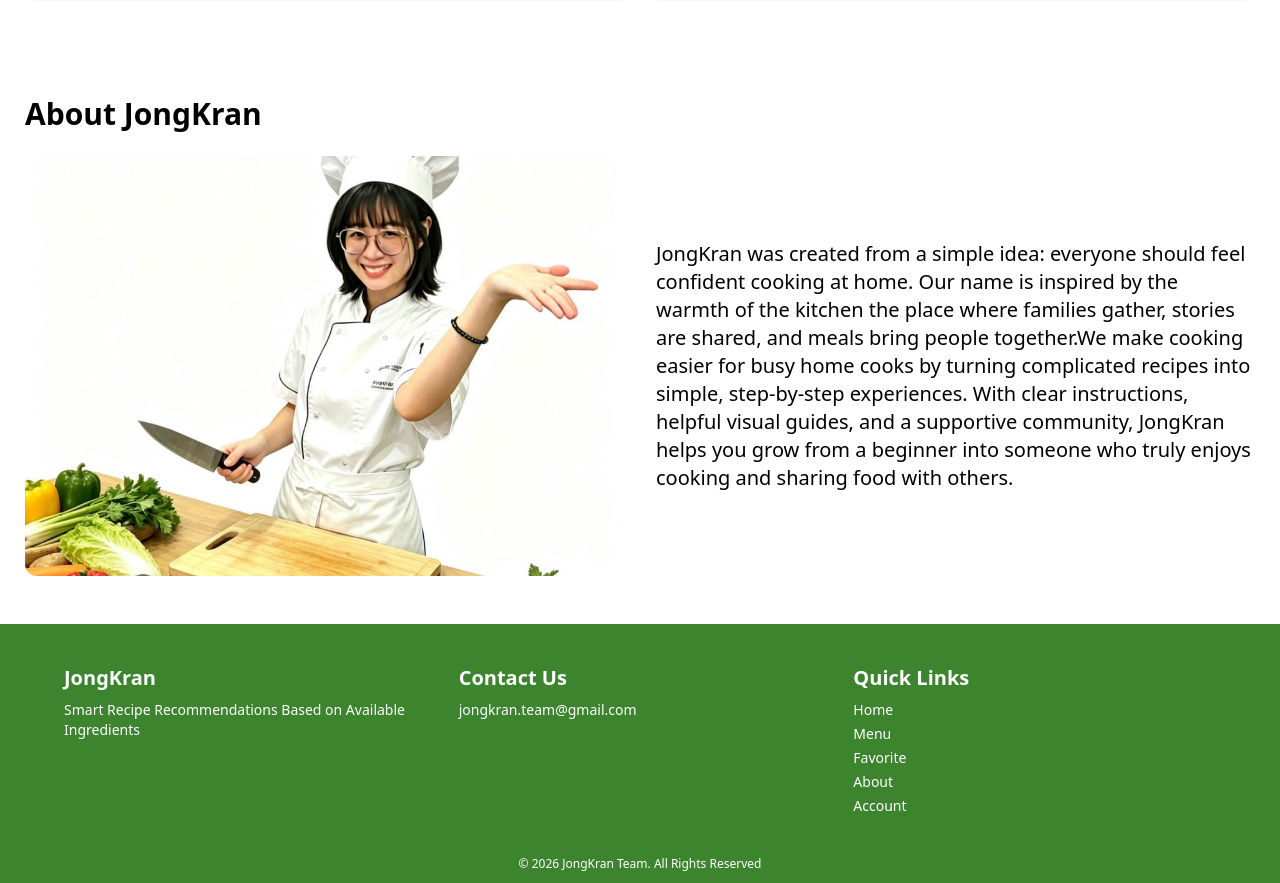
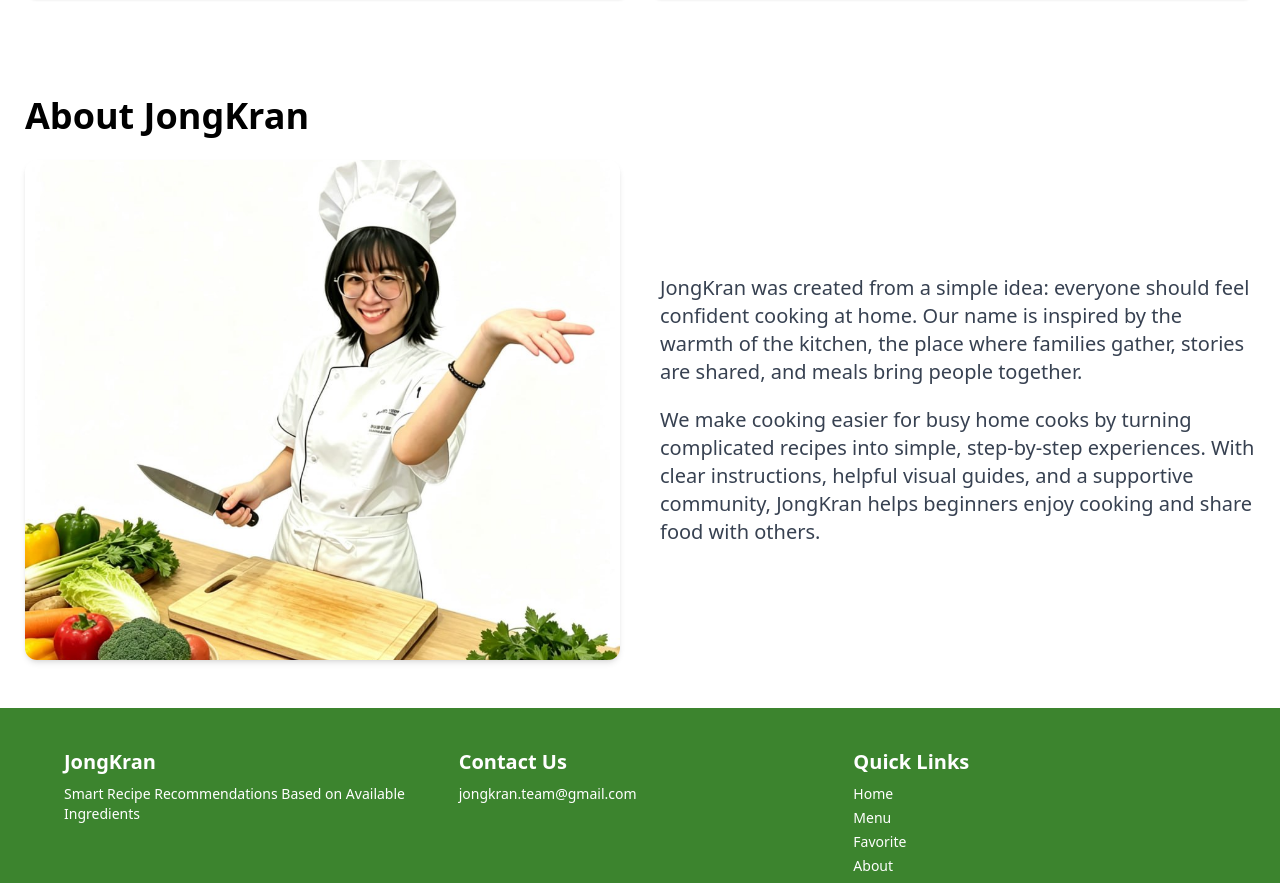
Before and after one commit to sochan707/JongKran-project, a React (Vite) app in the folder frontend/jongkran/: page / in a window 1280 px wide. Shown: the part 1399-2282 px from the top of the page. Built offline with nearby package versions, Linux system fonts and the light colour scheme.

Commit message:
feat: update About section in Home component with improved layout and content

```diff
--- a/frontend/jongkran/src/pages/Home.jsx
+++ b/frontend/jongkran/src/pages/Home.jsx
@@ -61,18 +61,31 @@ export default function Home() {
         </section>
 
         <section className="mx-[25px] py-12">
-          <h2 className="title-font text-3xl font-bold mb-6">About JongKran</h2>
+          <h2 className="title-font text-4xl font-bold mb-6">About JongKran</h2>
 
-            <div className="grid md:grid-cols-2 gap-8 items-center">
-              <img
-                src={aboutImage}
-                alt="About JongKran"
-                className="rounded-xl w-full h-[420px] object-cover"
-              />
-              <p className="text-base md:text-xl leading-8">
-                JongKran was created from a simple idea: everyone should feel confident cooking at home. Our name is inspired by the warmth of the kitchen the place where families gather, stories are shared, and meals bring people together.We make cooking easier for busy home cooks by turning complicated recipes into simple, step-by-step experiences. With clear instructions, helpful visual guides, and a supportive community, JongKran helps you grow from a beginner into someone who truly enjoys cooking and sharing food with others.
+          <div className="grid md:grid-cols-2 gap-10 items-center">
+            <img
+              src={aboutImage}
+              alt="About JongKran"
+              className="rounded-xl w-full h-[500px] object-cover shadow-md"
+            />
+
+            <div className="space-y-5">
+              <p className="text-base md:text-xl leading-8 font-normal text-gray-700">
+                JongKran was created from a simple idea: everyone should feel confident
+                cooking at home. Our name is inspired by the warmth of the kitchen, the
+                place where families gather, stories are shared, and meals bring people
+                together.
+              </p>
+
+              <p className="text-base md:text-xl leading-8 font-normal text-gray-700">
+                We make cooking easier for busy home cooks by turning complicated recipes
+                into simple, step-by-step experiences. With clear instructions, helpful
+                visual guides, and a supportive community, JongKran helps beginners enjoy
+                cooking and share food with others.
               </p>
             </div>
+          </div>
 
         </section>
       </main>
```
